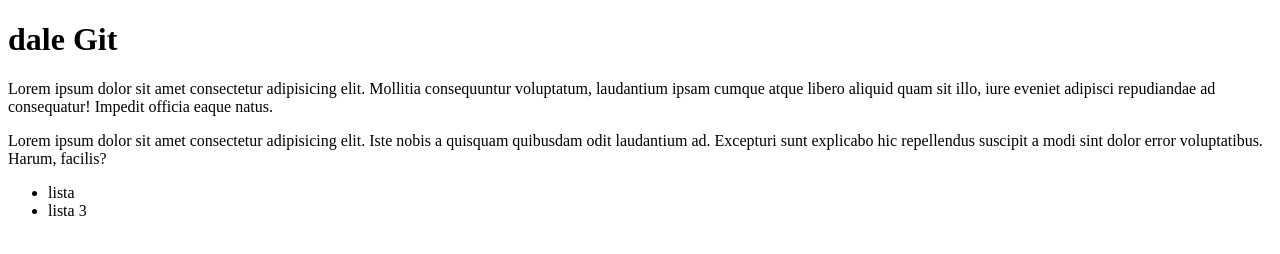
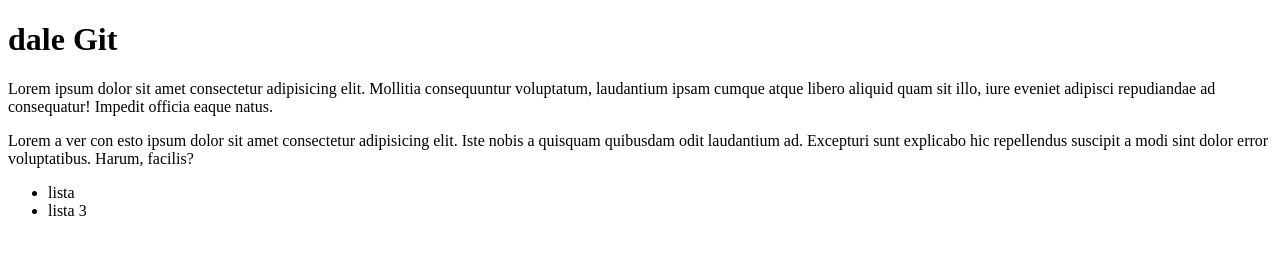
Before and after one commit to rsebastiancares/prueba, a plain HTML site: page index.html in a window 1280 px wide. Drawn offline with Linux system fonts and the light colour scheme.

Commit message:
prueba parrafo

```diff
--- a/index.html
+++ b/index.html
@@ -13,7 +13,7 @@
         cumque atque libero aliquid quam sit illo, iure eveniet adipisci repudiandae ad consequatur! Impedit officia
         eaque natus.</p>
 
-    <p>Lorem ipsum dolor sit amet consectetur adipisicing elit. Iste nobis a quisquam quibusdam odit laudantium ad.
+    <p>Lorem a ver con esto ipsum dolor sit amet consectetur adipisicing elit. Iste nobis a quisquam quibusdam odit laudantium ad.
         Excepturi sunt explicabo hic repellendus suscipit a modi sint dolor error voluptatibus. Harum, facilis?</p>
 <ul>
     <li>lista</li>
```
